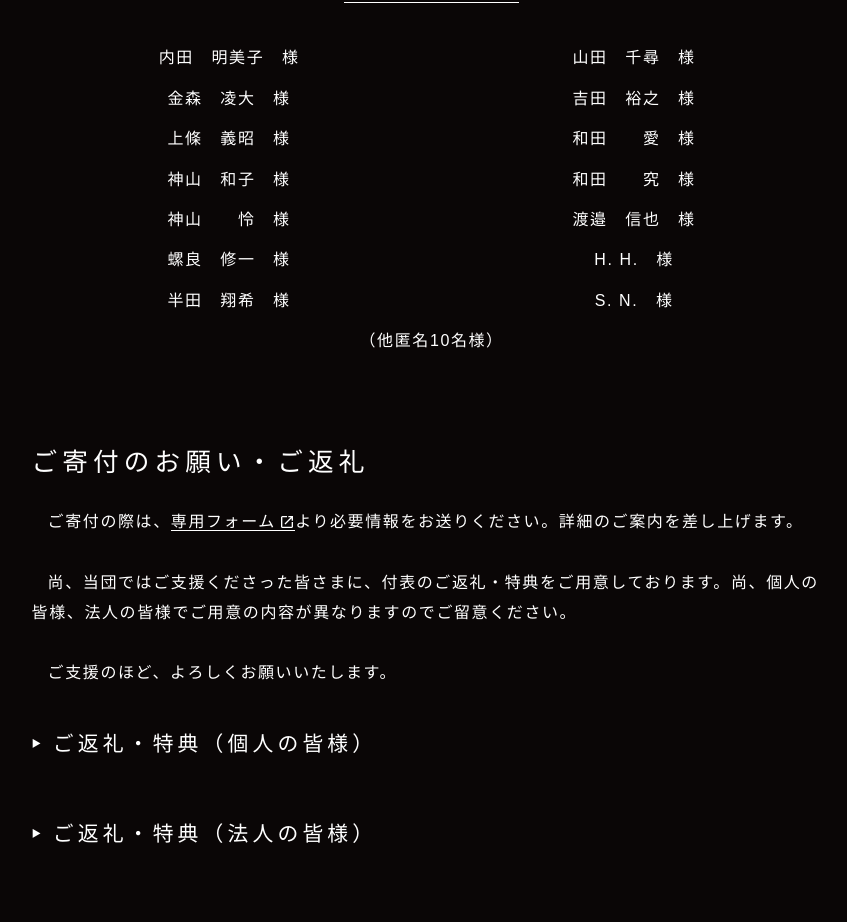
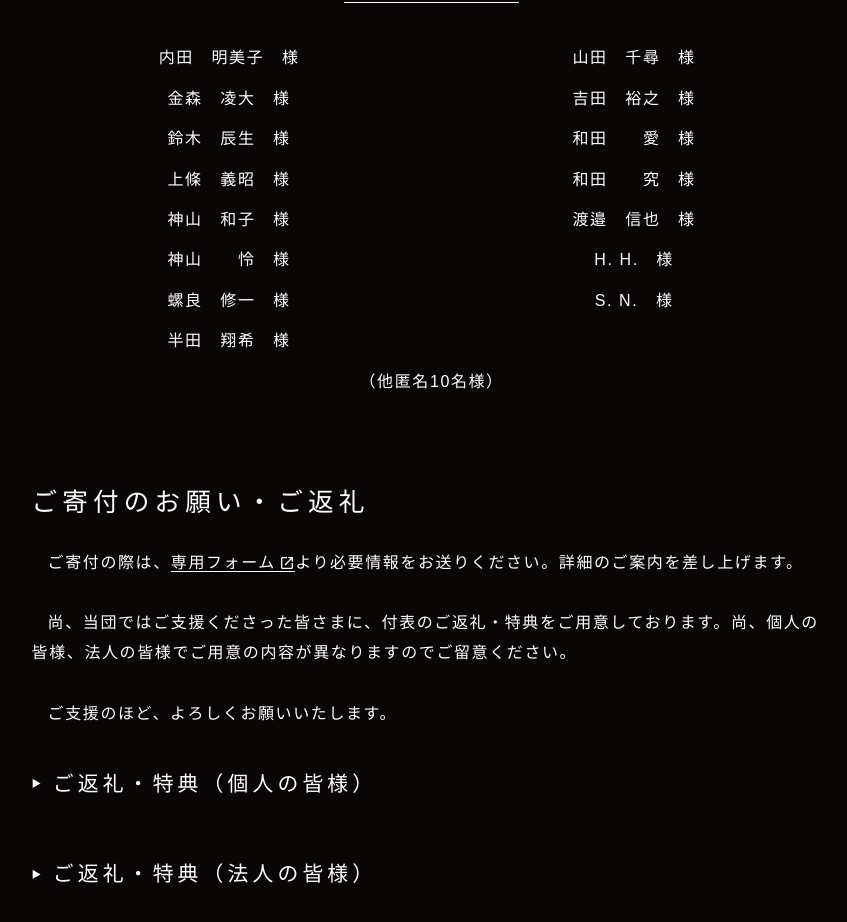
Before and after one commit to orchestra-canvas-tokyo/homepage, a SvelteKit app: page /support-us in a window 1280 px wide. Shown: the part 1280-2202 px from the top of the page, without its empty margins (109-956 px from the left). Built offline with nearby package versions, Linux system fonts and the light colour scheme; no server answers.

Commit message:
supportersリスト追加

```diff
--- a/src/routes/support-us/+page.svelte
+++ b/src/routes/support-us/+page.svelte
@@ -16,6 +16,7 @@
 	const supporters: string[] = [
 		'内田　明美子　様',
 		'金森　凌大　様',
+		'鈴木　辰生　様',
 		'上條　義昭　様',
 		'神山　和子　様',
 		'神山　　怜　様',
```
